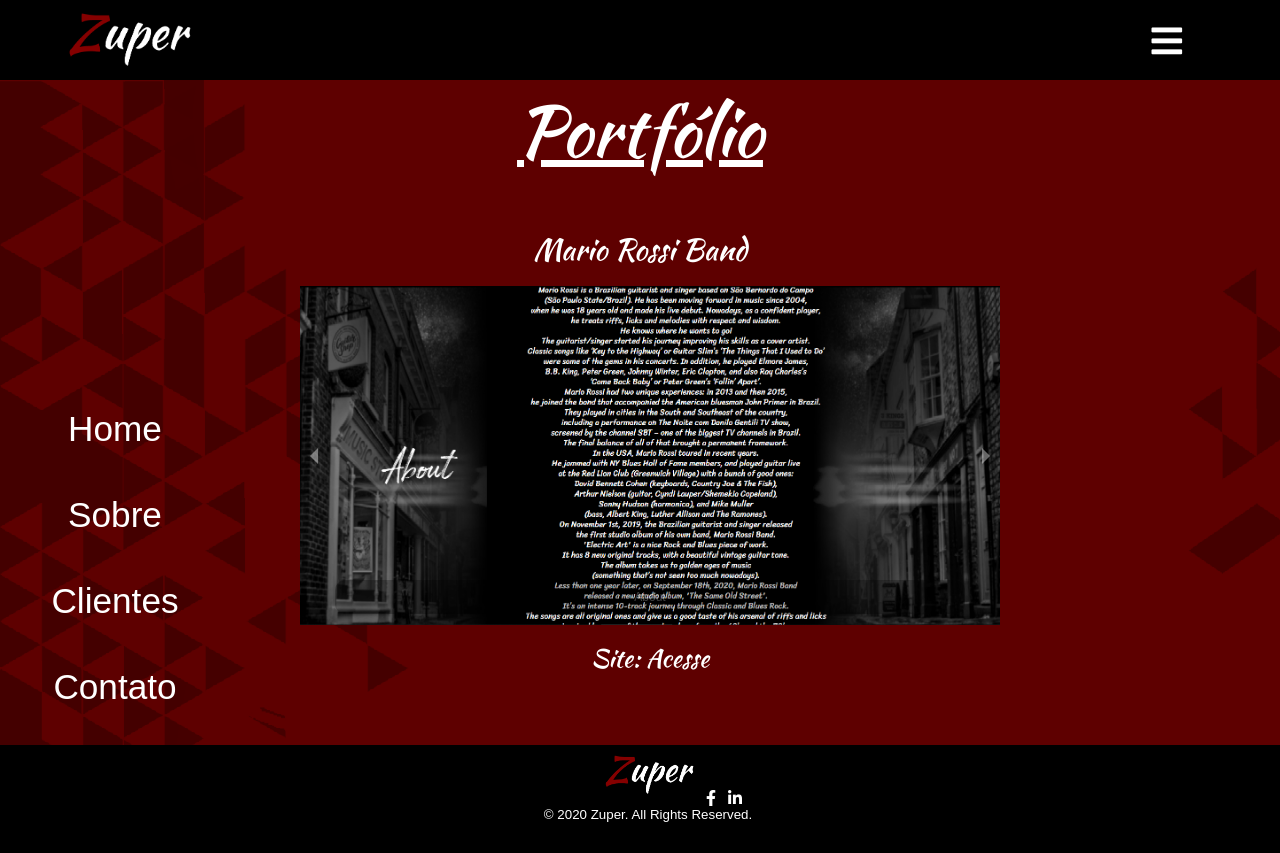
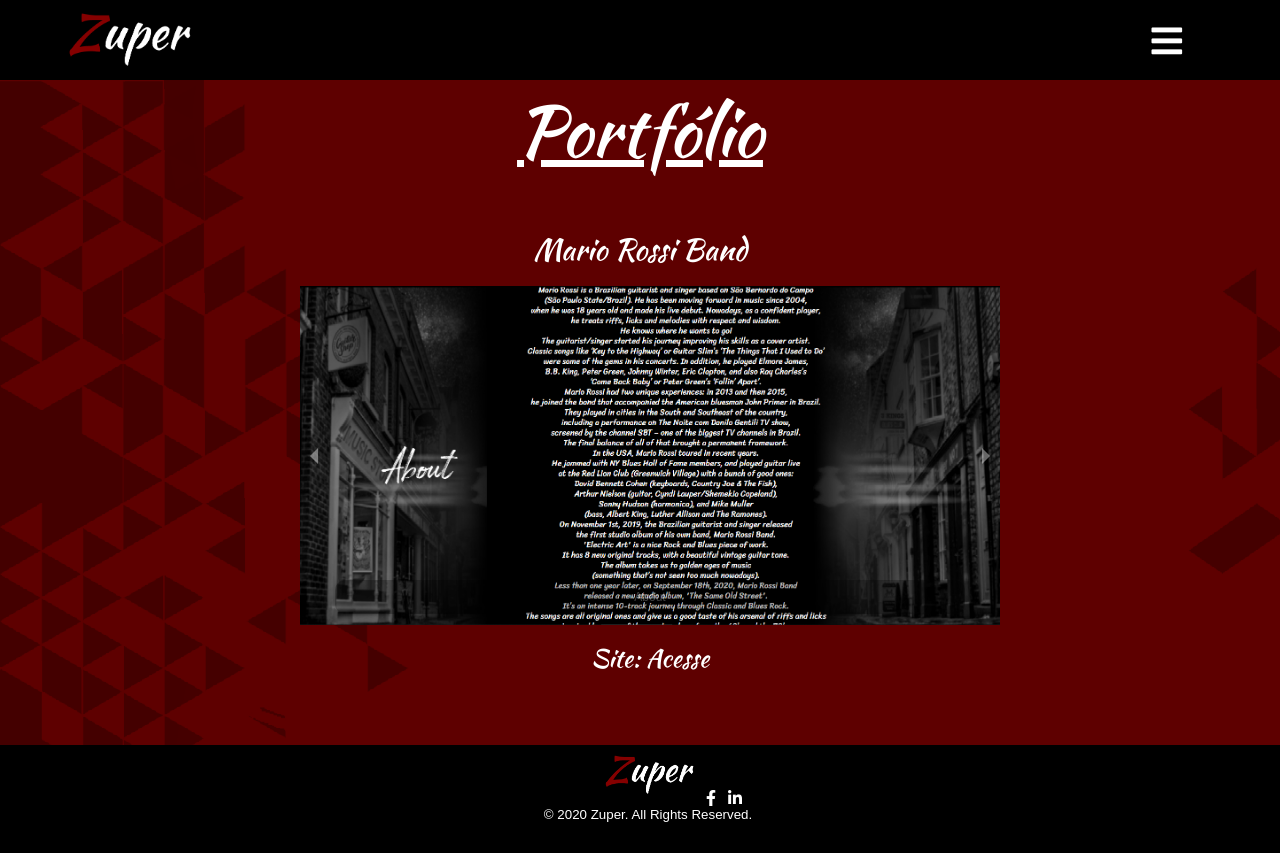
Before and after one commit to IvanLopesGit/Zuper, a React (Create React App) app in the folder zuper/: page / in a window 1280 px wide. Built offline with nearby package versions, Linux system fonts and the light colour scheme.

Commit message:
ajuste menu

```diff
--- a/zuper/src/Components/Navbar.css
+++ b/zuper/src/Components/Navbar.css
@@ -90,7 +90,7 @@
   display: flex;
   flex-direction: column;
   width: 370px;
-  height: 78.8vh;
+  height: 76.8vh;
   position: absolute;
   top: 85px;
   margin-left: 1210px;
@@ -164,73 +164,98 @@
   transition: 250ms;
 }
 
-@media screen and (max-width: 800px) {
-  .NavbarItems {
-    position: relative;
+@media screen and (max-width: 1600px) {
+  .nav-menu {
+    width: 370px;
+    height: 73.5vh;
+    margin-left: 1202px;
+  }
 }
 
-  /* .nav-menu {
-        display: flex;
-        flex-direction: column;
-        width: 100%;
-        height: 90vh;
-        position: absolute;
-        top: 120px;
-        left: -100%;
-        opacity: 1;
-        transition: all 0.5s ease;
-      } */
-
-  .nav-menu.active {
-    background: #242222;
-    left: 0;
-    opacity: 1;
-    transition: all 0.5s ease;
-    z-index: 1;
-    /* background-image: url(../Images/background.png); */
+@media screen and (max-width: 1500px) {
+  .nav-menu {
+    width: 276px;
+    height: 72.9vh;
+    margin-left: 1202px;
+  }
 }
 
-  .nav-links {
-    text-align: center;
-    padding: 2rem;
-    width: 100%;
-    display: table;
+@media screen and (max-width: 1400px) {
+  .nav-menu {
+    width: 250px;
+    height: 72.9vh;
+    margin-left: 1120px;
+  }
 }
 
-  .nav-links:hover {
-    background-color: #fff;
-    color: #242424;
-    border-radius: 0;
+@media screen and (max-width: 1300px) {
+  .nav-menu {
+    width: 250px;
+    height: 72.9vh;
+    margin-left: 1022px;
+  }
 }
 
-  .menu-icon {
-    display: block;
-    position: absolute;
-    top: 0;
-    right: -80px;
-    transform: translate(-420%, 60%);
-    font-size: 1.8rem;
-    cursor: pointer;
+@media screen and (max-width: 1200px) {
+  .nav-menu {
+    width: 250px;
+    height: 72.9vh;
+    margin-left: 922px;
+  }
 }
 
-  .nav-links-mobile {
-    display: block;
-    text-align: center;
-    margin: 2rem auto;
-    border-radius: 4px;
-    width: 80%;
-    text-decoration: none;
-    font-size: 1.5rem;
-    background-color: transparent;
-    color: #fff;
-    padding: 14px 20px;
-    border: 1px solid #fff;
-    transition: all 0.3s ease-out;
+@media screen and (max-width: 1100px) {
+  .nav-menu {
+    width: 250px;
+    height: 72.9vh;
+    margin-left: 822px;
+  }
 }
 
-  .nav-links-mobile:hover {
-    background: #fff;
-    color: #242424;
-    transition: 250ms;
+@media screen and (max-width: 1000px) {
+  .nav-menu {
+    width: 250px;
+    height: 72.9vh;
+    margin-left: 722px;
   }
 }
+
+@media screen and (max-width: 900px) {
+  .nav-menu {
+    width: 250px;
+    height: 72.9vh;
+    margin-left: 612px;
+  }
+}
+
+@media screen and (max-width: 800px) {
+  .nav-menu {
+    width: 250px;
+    height: 72.9vh;
+    margin-left: 522px;
+  }
+}
+
+@media screen and (max-width: 700px) {
+  .nav-menu {
+    width: 250px;
+    height: 72.9vh;
+    margin-left: 420px;
+  }
+}
+
+@media screen and (max-width: 600px) {
+  .nav-menu {
+    width: 250px;
+    height: 72.9vh;
+    margin-left: 320px;
+  }
+}
+
+@media screen and (max-width: 503px) {
+  .nav-menu {
+    width: 250px;
+    height: 72.9vh;
+    margin-left: 232px;
+  }
+}
```
Lines whose indentation alone changed are shown as unchanged.
